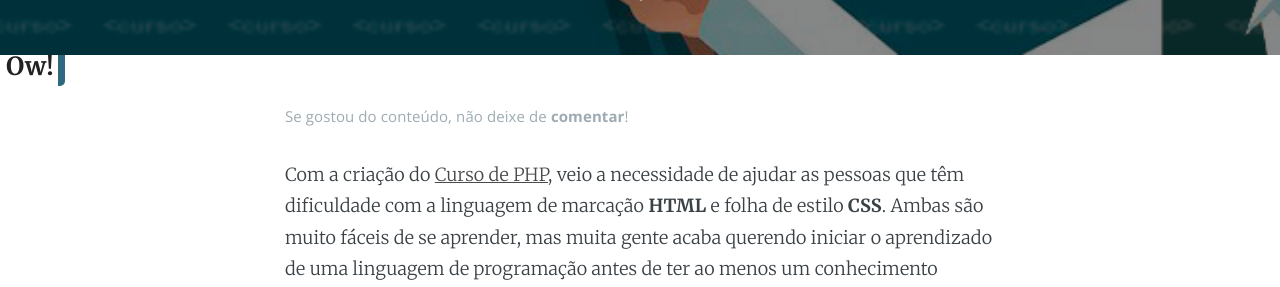
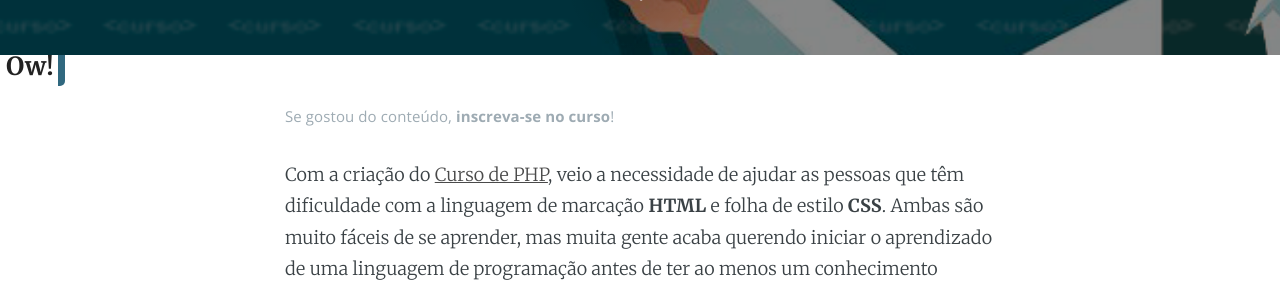
Before and after one commit to EnVolte/envolte.github.io, a Jekyll site: the page built from _posts/2018-06-26-curso-html-css-parte-1.markdown, in a window 1280 px wide and 900 px high, scrolled down 376 px. Shown: the part 154-441 px from the top of the window. Built offline with Jekyll 4.4.1, drawn with Linux system fonts in a browser that asks for light colours; comment, search, counter and statistics services are not loaded.

Commit message:
Update post.html

```diff
--- a/_layouts/post.html
+++ b/_layouts/post.html
@@ -43,12 +43,20 @@ post_class: post-template
 
     <article class="post">
 
+      {% if page.categories contains "Curso" %}
 
             <section class="post-meta">
-            <time datetime="">Se gostou do conteúdo, não deixe de <b><a href="#comentarios">comentar</a></b>! <a href="#disqus_thread" data-disqus-identifier="article_1_identifier"></a></time>
+            <time datetime="">Se gostou do conteúdo, <b><a href="https://envolte.github.io/cursos.html">inscreva-se no curso</a></b>!</a></time>
+            </section>
 
+      {% else %}
 
+            <section class="post-meta">
+            <time datetime="">Se gostou do conteúdo, não deixe de <b><a href="#comentarios">comentar</a></b>!</a></time>
             </section>
+
+                {% endif %}
+
         <br>
 
 <!--         <header class="post-header">
```
